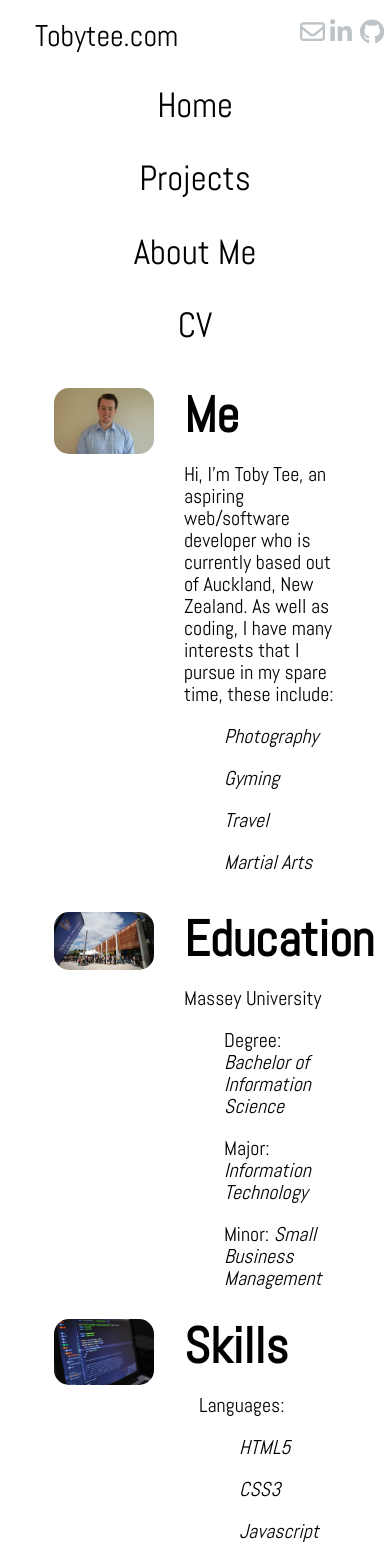
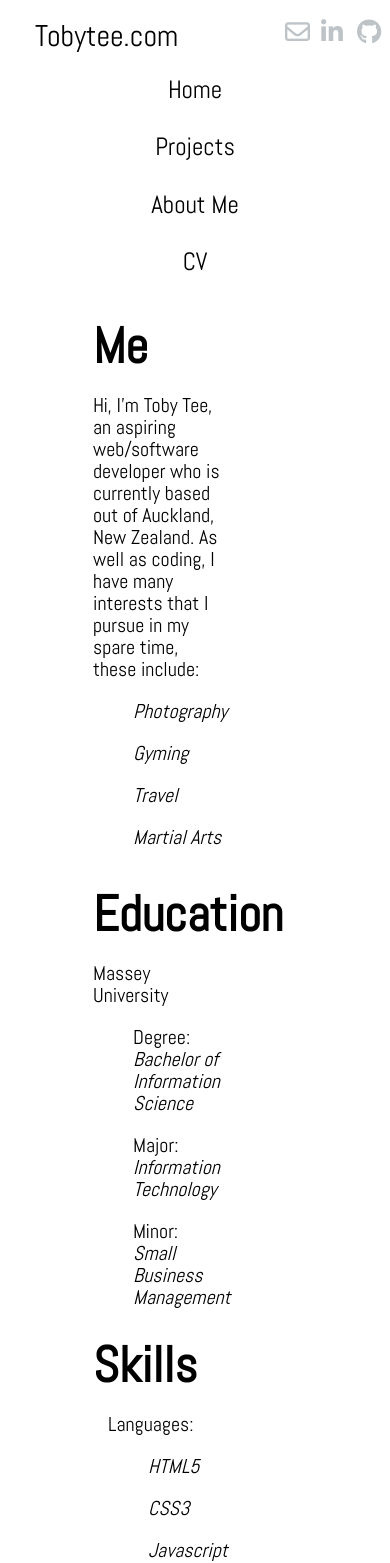
Before and after one commit to Tobytee17/myPortfolio, a Vue app: page /aboutMe in a window 390 px wide. Shown: the top 1563 px of the page. Built offline with nearby package versions, Linux system fonts and the light colour scheme.

Commit message:
Added Gister Project + Added media queries for mobile scalability.
Text resizeability has been added to the headings bar when on mobile. Images are now hidden on the About-Me page when displayed on mobile.

```diff
--- a/src/components/AboutMe.vue
+++ b/src/components/AboutMe.vue
@@ -2,7 +2,7 @@
   <div class="aboutMe">
 
     <div class="row" id="rowContainer" v-for="article in Me">
-      <div class="col-lg-5 col-md-5 col-sm-5 col-xs-5">
+      <div class="col-lg-5 col-md-5 col-sm-5 col-xs-5" id="imgCol">
         <img class="img-responsive" v-bind:src="article.image"></img>
       </div>
       <div class="col-lg-7 col-md-7 col-sm-7 col-xs-7">
@@ -15,7 +15,7 @@
     </div>
 
     <div class="row" id="rowContainer" v-for="article in education">
-      <div class="col-lg-5 col-md-5 col-sm-5 col-xs-5">
+      <div class="col-lg-5 col-md-5 col-sm-5 col-xs-5" id="imgCol">
         <img class="img-responsive" v-bind:src="article.image"></img>
       </div>
       <div class="col-lg-7 col-md-7 col-sm-7 col-xs-7">
@@ -28,7 +28,7 @@
     </div>
 
     <div class="row" id="rowContainer" v-for="article in skills">
-      <div class="col-lg-5 col-md-5 col-sm-5 col-xs-5">
+      <div class="col-lg-5 col-md-5 col-sm-5 col-xs-5" id="imgCol">
         <img class="img-responsive" v-bind:src="article.image"></img>
       </div>
       <div class="col-lg-7 col-md-7 col-sm-7 col-xs-7">
@@ -55,7 +55,7 @@
     </div>
 
     <div class="row" id="rowContainer" v-for="article in workExperience">
-      <div class="col-lg-5 col-md-5 col-sm-5 col-xs-5">
+      <div class="col-lg-5 col-md-5 col-sm-5 col-xs-5" id="imgCol">
         <img class="img-responsive" v-bind:src="article.image"></img>
       </div>
       <div class="col-lg-7 col-md-7 col-sm-7 col-xs-7">
@@ -94,6 +94,16 @@ export default {
 </script>
 
 <style scoped>
+
+@media only screen and (min-width : 320px) and (max-width : 480px) {
+  #imgCol {
+    display:none;
+  }
+  .row {
+    padding-left: 10%;
+  }
+}
+
 .aboutMe {
   background: #fff;
 }
--- a/src/components/Header.vue
+++ b/src/components/Header.vue
@@ -3,13 +3,13 @@
 
     <div class="row">
       <div class="col-lg-3 col-md-3 col-sm-3" v-for="page in pages">
-        <h3>
+        <h3 id="headerText">
           <router-link :to="page.link" v-text="page.title"></router-link>
           <div id="navLines" class="page-header"></div>
         </h3>
       </div>
       <div class="col-sm-3 col-md-3 col-lg-3">
-        <h3>
+        <h3 id="headerText">
           <a href="../static/CV_2017.pdf" target="_blank">CV</a>
           <div id="navLines" class="page-header"></div>
         </h3>
@@ -35,6 +35,7 @@ export default {
 </script>
 
 <style scoped>
+
 @media only screen and (max-width: 767px) {
   .well {
     height: 50px;
@@ -43,7 +44,10 @@ export default {
   }
   h3 {
     padding: 0xp;
-    margin-top: 15px;
+    margin-top: 5px;
+  }
+  #headerText {
+    font-size: 25px;
   }
     #navLines {
     display: none;
@@ -93,4 +97,5 @@ h3 {
   margin:5%;
 }
 
+
 </style>
--- a/src/components/Home.vue
+++ b/src/components/Home.vue
@@ -21,9 +21,9 @@ export default {
     return {
       socialMedia:
       [
-          { platform: "GitHub", source: "fa fa-github", link: "https://github.com/Tobytee17", target: "__blank" },
-          { platform: "LinkedIn", source: "fa fa-linkedin", link: "https://www.linkedin.com/in/toby-tee-27aaa5108/", target: "__blank" },
-          { platform: "Email", source: "fa fa-envelope-o", link: "mailto:tobytee17@gmail.com" },
+          { platform: "GitHub", source: "fa fa-github", link: "https://github.com/Tobytee17", target: "__blank"},
+          { platform: "LinkedIn", source: "fa fa-linkedin", link: "https://www.linkedin.com/in/toby-tee-27aaa5108/", target: "__blank"},
+          { platform: "Email", source: "fa fa-envelope-o", link: "mailto:tobytee17@gmail.com"},
       ],
     }
   }
@@ -31,7 +31,10 @@ export default {
 </script>
 
 <style scoped>
-@media only screen and (max-width: 767px) {
+@media only screen and (min-width : 320px) and (max-width : 480px) {
+  #introduction {
+    font-size: 25px;
+  }
 }
 
 i {
--- a/src/components/Projects.vue
+++ b/src/components/Projects.vue
@@ -23,6 +23,7 @@ export default {
   data() {
     return {
       projectList: [
+        { title: 'Gister', description: "Gister is a Google Chrome extension that I published which allows users to easily create and share code snippets through their browser. This was achieved through utilising GitHub's public Gister API.", technology: 'HTML/CSS (Bulma), Javascript, JQuery', github: "https://github.com/Tobytee17/Gister", source: "../static/Gister.png", onGithub: true, isLive: true, liveSite: "https://goo.gl/t34pJJ", },
         { title: 'Portfolio Website', description: "This is the website you are currently viewing. It has been created as a centralised hub to display my work, and allow me to track my progress as a developer.", technology: 'HTML/CSS (Bootstrap), Javascript (Vue.js)', github: "https://github.com/Tobytee17/myPortfolio", source: "../static/portfolioWebsite.png", onGithub: true, isLive: true, liveSite: "./", },
         { title: 'Currency Converter', description: "A basic currency converter that pulls the current exchange rates for 30 different currencies from the Central European Bank.", technology: 'HTML/CSS (Bootstrap), Javascript, JQuery', github: "https://github.com/Tobytee17/currencyConverter", source: "../static/currencyConverter.png", onGithub: true, isLive: false, liveSite: "", },
         { title: 'ToDo List', description: "A simple ToDo list that lets users add tasks to their list, then cross them off and delete them upon completion.", technology: 'HTML/CSS (Bootstrap), Javascript, JQuery', github: "https://github.com/Tobytee17/ToDoList", source: "../static/ToDoList.png", onGithub: true, isLive: true, liveSite: "https://tobytee17.github.io/ToDoList/", },
--- a/src/components/TopBar.vue
+++ b/src/components/TopBar.vue
@@ -36,6 +36,12 @@ export default {
 </script>
 
 <style scoped>
+
+@media only screen and (min-width : 320px) and (max-width : 480px) {
+    #socialMedia {
+        margin: 0px 3px 0px 3px;
+    }
+}
 
 .header {
     margin: 0px;
```
Also changed, not shown: static/Gister.png (added).
